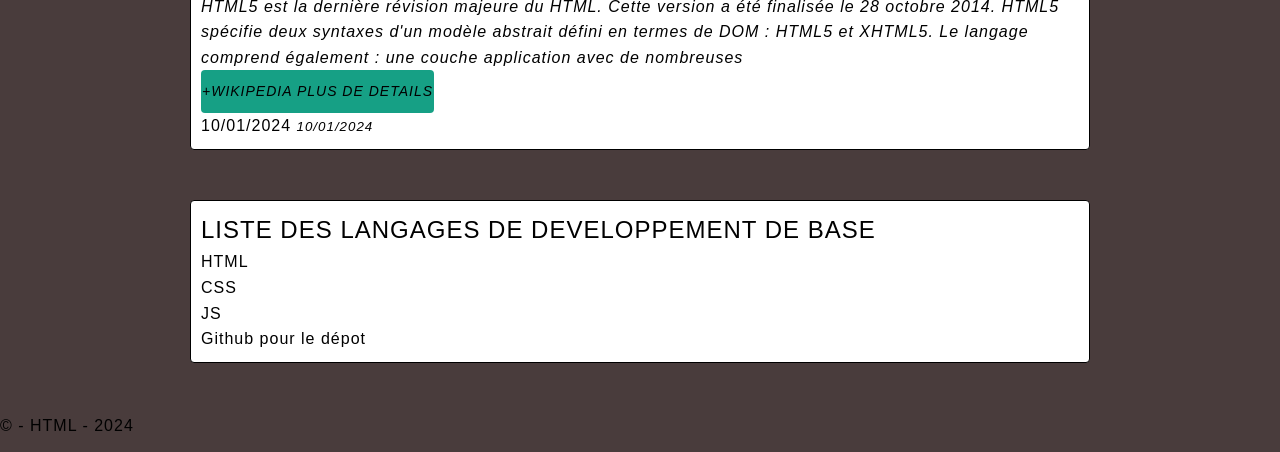
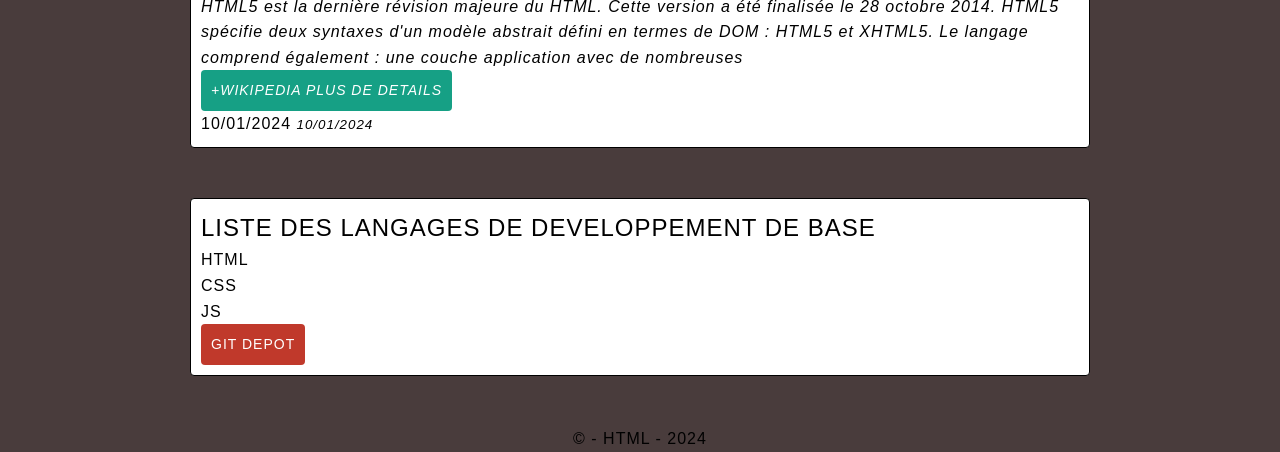
Before and after one commit to Stephanemdz/projet-html, a plain HTML site: page index.html in a window 1280 px wide. Shown: the part 783-1235 px from the top of the page. Drawn offline with nearby package versions, Linux system fonts and the light colour scheme.

Commit message:
new button git

```diff
--- a/css/theme.css
+++ b/css/theme.css
@@ -8,7 +8,7 @@
         --color-text-title : #7fa820;
         --color-border : #000000;
         --border-radius: .4rem;
-        --bgsection: normal;
+        --bgsection: #fff;
         --subtitle: uppercase;
         --bgmain: #493c3c;
         --btn-default-color: #817f7f;
@@ -56,7 +56,7 @@ section h2{
     width: max-content;
     background-color: var(--btn-default-color);
     line-height: 3.5rem;
-    padding: .4rem .1rem;
+    padding: .3rem 1rem;
     border-radius: var(--border-radius);
     color: var(--bgsection);
     text-transform: uppercase;
@@ -70,6 +70,6 @@ section h2{
     background-color: #c0392b;
     color: var(--bgsection);
 }
-footer*{
+footer *{
     text-align: center;
 }
--- a/index.html
+++ b/index.html
@@ -58,8 +58,8 @@
             <li>HTML</li>
             <li>CSS</li>
             <li>JS</li>
-            <li><a href="#"></a>Github pour le dépot</li>
         </ul>
+        <a href="#" class="btns-default  btn-option-warning">Git depot</a>
    </section>
 </main>
 <footer>
```
